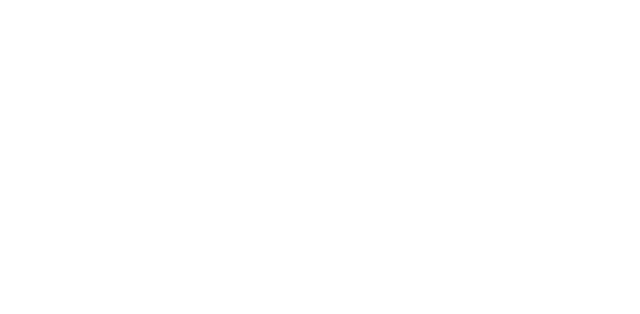
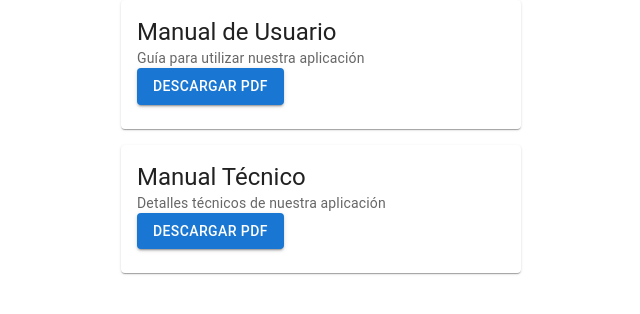
Before and after one commit to MartinGalara/sigesfront, a React (Create React App) app: page /manuales in a window 1280 px wide. Shown: the top 314 px of the page, without its empty margins (319-959 px from the left). Built offline with nearby package versions, Linux system fonts and the light colour scheme.

Commit message:
opciones soporte

```diff
--- a/src/App.js
+++ b/src/App.js
@@ -11,6 +11,8 @@ import NewUser from './components/NewUser/NewUser';
 import ResetPassword from './components/ResetPassword/ResetPassword';
 import NewPassword from './components/NewPassword/NewPassword';
 import Recomendaciones from './components/Recomendaciones/Recomendaciones';
+import Soporte from './components/Soporte/Soporte';
+import Manuales from './components/Manuales/Manuales';
 
 function App() {
   return (
@@ -33,6 +35,12 @@ function App() {
       <Route exact path='/recomendaciones'>
         <Recomendaciones/>
       </Route>
+      <Route exact path='/soporte'>
+        <Soporte/>
+      </Route>
+      <Route exact path='/manuales'>
+        <Manuales/>
+      </Route>
       <Route exact path='/ticket'>
         <TicketForm/>
       </Route>
--- /dev/null
+++ b/src/components/Manuales/Manuales.jsx
@@ -0,0 +1,44 @@
+import React from "react";
+import { Card, CardContent, Typography, Button } from "@mui/material";
+
+export default function Manuales() {
+  const manuales = [
+    {
+      titulo: "Manual de Usuario",
+      descripcion: "Guía para utilizar nuestra aplicación",
+      pdfUrl: "/pdf/manual-usuario.pdf",
+    },
+    {
+      titulo: "Manual Técnico",
+      descripcion: "Detalles técnicos de nuestra aplicación",
+      pdfUrl: "/pdf/manual-tecnico.pdf",
+    },
+    // Agrega más objetos al array si necesitas más tarjetas
+  ];
+
+  return (
+    <div>
+      {manuales.map((manual, index) => (
+        <Card key={index} sx={{ maxWidth: 400, margin: "0 auto 16px" }}>
+          <CardContent>
+            <Typography variant="h5" component="div">
+              {manual.titulo}
+            </Typography>
+            <Typography variant="body2" color="text.secondary">
+              {manual.descripcion}
+            </Typography>
+            <Button
+              variant="contained"
+              color="primary"
+              href={manual.pdfUrl}
+              target="_blank"
+              rel="noopener noreferrer"
+            >
+              Descargar PDF
+            </Button>
+          </CardContent>
+        </Card>
+      ))}
+    </div>
+  );
+}
--- /dev/null
+++ b/src/components/Soporte/Soporte.jsx
@@ -0,0 +1,44 @@
+import React from "react";
+import { AppBar, Toolbar, Button } from "@mui/material";
+import { Link } from "react-router-dom";
+
+export default function Soporte() {
+  const phoneNumber = "3512275549"; // Número de teléfono para el chat de soporte
+
+  const openWhatsAppChat = () => {
+    const isMobile = /Android|webOS|iPhone|iPad|iPod|BlackBerry|IEMobile|Opera Mini/i.test(
+      navigator.userAgent
+    );
+
+    let url;
+    if (isMobile) {
+      url = `https://api.whatsapp.com/send?phone=${phoneNumber}`;
+    } else {
+      url = `https://web.whatsapp.com/send?phone=${phoneNumber}`;
+    }
+
+    window.open(url, "_blank");
+  };
+
+  const openFreshdesk = () => {
+    window.open("https://sistemasiges.freshdesk.com/support/home", "_blank");
+  };
+
+  return (
+    <div>
+      <AppBar position="static">
+        <Toolbar>
+          <Button color="inherit" onClick={openWhatsAppChat}>
+            Generar Ticket de Soporte
+          </Button>
+          <Button color="inherit" component={Link} to="/blog">
+            Blog
+          </Button>
+          <Button color="inherit" onClick={openFreshdesk}>
+            Freshdesk
+          </Button>
+        </Toolbar>
+      </AppBar>
+    </div>
+  );
+}
```
